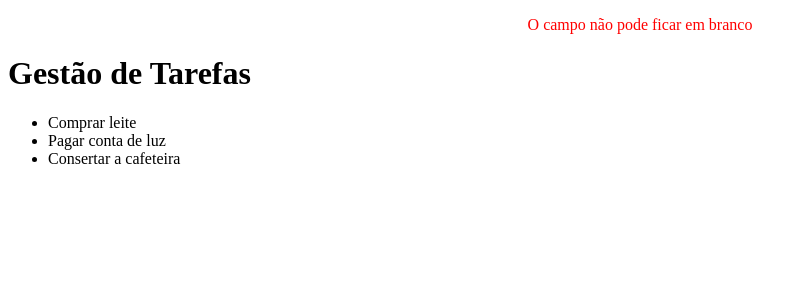
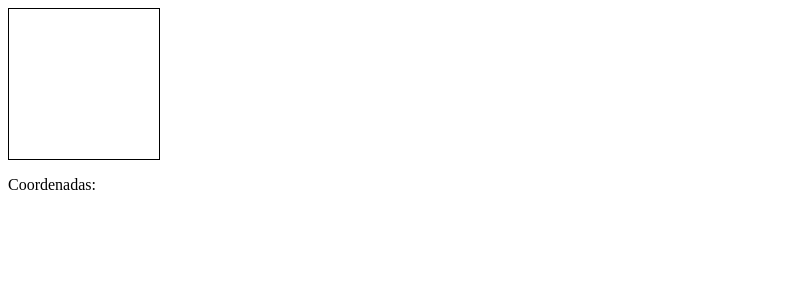
Before and after one commit to igogomes/estudo-angular, an Angular app: page / in a window 1280 px wide. Shown: the top 300 px of the page, without its empty margins (0-807 px from the left). Built offline with nearby package versions, Linux system fonts and the light colour scheme.

Commit message:
Estudos sobre o framework Angular

```diff
--- a/src/app/app.component.ts
+++ b/src/app/app.component.ts
@@ -1,26 +1,42 @@
 import { Component } from '@angular/core';
-import { TarefasComponent } from '@tarefas.componentes'
 
 @Component({
   selector: 'app-root',
-  styles: [`
-    .alerta { color: red; }
-    .mensagem {
-      text-align: center;
-    }
-  `],
   template: `
-    <p [ngClass]="classes()">O campo não pode ficar em branco</p>
-
-    <h1>Gestão de Tarefas</h1>
-    <tarefas></tarefas>
-
-  `
+    <div id="box"
+      (mouseover)="ativa()"
+      (mouseout)="desativa()"
+      (mousemove)="movimenta($event)"
+      [class.sobre]="ativado">
+    </div>
+    <p>Coordenadas: {{coords}}</p>
+    `,
+    styles: [`
+      #box {
+        width: 150px;
+        height: 150px;
+        border: thin solid black;
+      }
+      .sobre  {
+        background-color: red;
+      }
+    `]
 })
 export class AppComponent {
 
-  classes(): any {
-    return {'alerta': true, 'mensagem': true};
+  ativado: boolean = false;
+  coords: string = '';
+  ativa(): void {
+    this.ativado = true;
+  }
+  desativa(): void {
+    this.ativado = false;
+  }
+
+  movimenta(e): void {
+
+    this.coords = "(" + e.clientX + ", " + e.clientY + ")";
+
   }
 
 }
--- a/src/app/app.module.ts
+++ b/src/app/app.module.ts
@@ -5,11 +5,14 @@ import { AppRoutingModule } from './app-routing.module';
 import { AppComponent } from './app.component';
 
 import { TarefasComponent } from './tarefas.component';
+import { CopyrightComponent } from './copyright.component';
+
 
 @NgModule({
   declarations: [
     AppComponent,
-    TarefasComponent
+    TarefasComponent,
+    CopyrightComponent
   ],
   imports: [
     BrowserModule,
--- /dev/null
+++ b/src/app/copyright.component.ts
@@ -0,0 +1,32 @@
+import { Component } from '@angular/core';
+
+@Component({
+
+    selector: 'copyright',
+    template: `
+        <p><small>@ {{ano+' - '+autor}}</small></p>
+    `,
+    styles: [
+        `
+            p {
+                margin-top: 2em;
+                color: green;
+                font-style: italic;
+            }
+        `
+    ]
+})
+export class CopyrightComponent {
+
+    ano: number = 2019;
+    autor: string = 'PUC Minas';
+
+    constructor() {
+
+        this.ano = 2018;
+        this.autor = "PUC Minas";
+
+    }
+
+
+}
```
Also changed, not shown: 1 other file (tests, documents, lock files or other folders).
